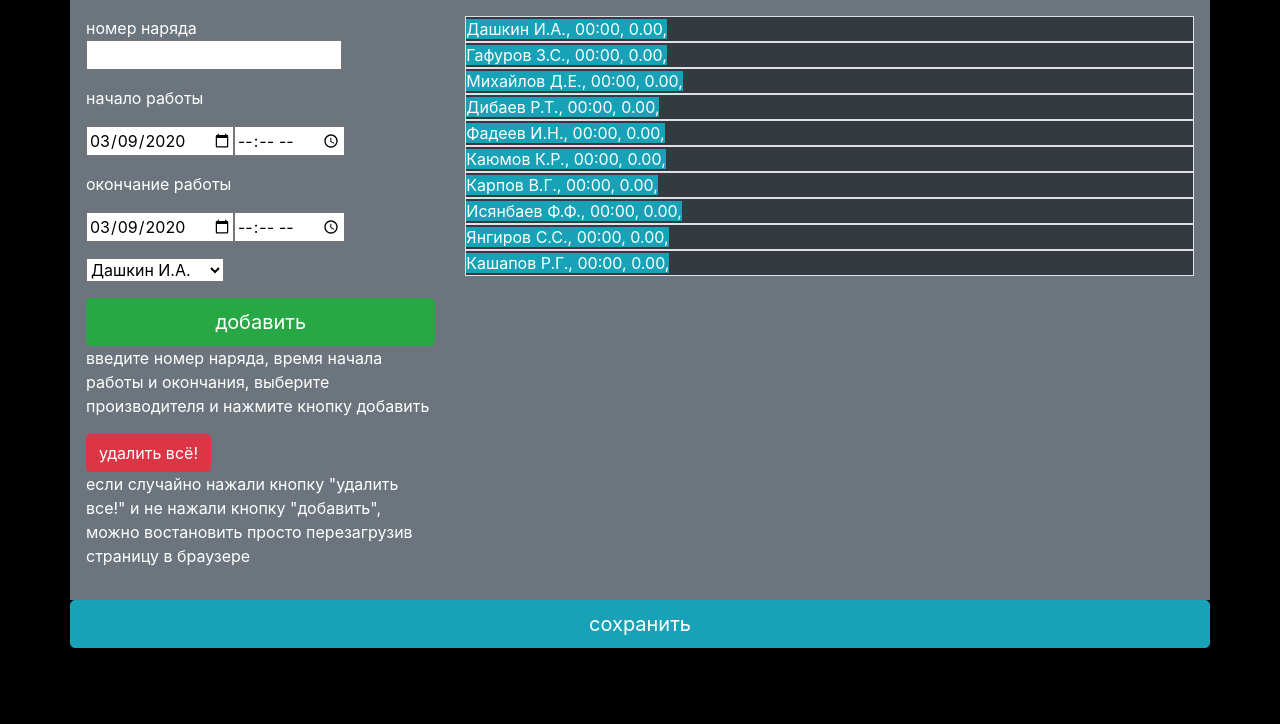
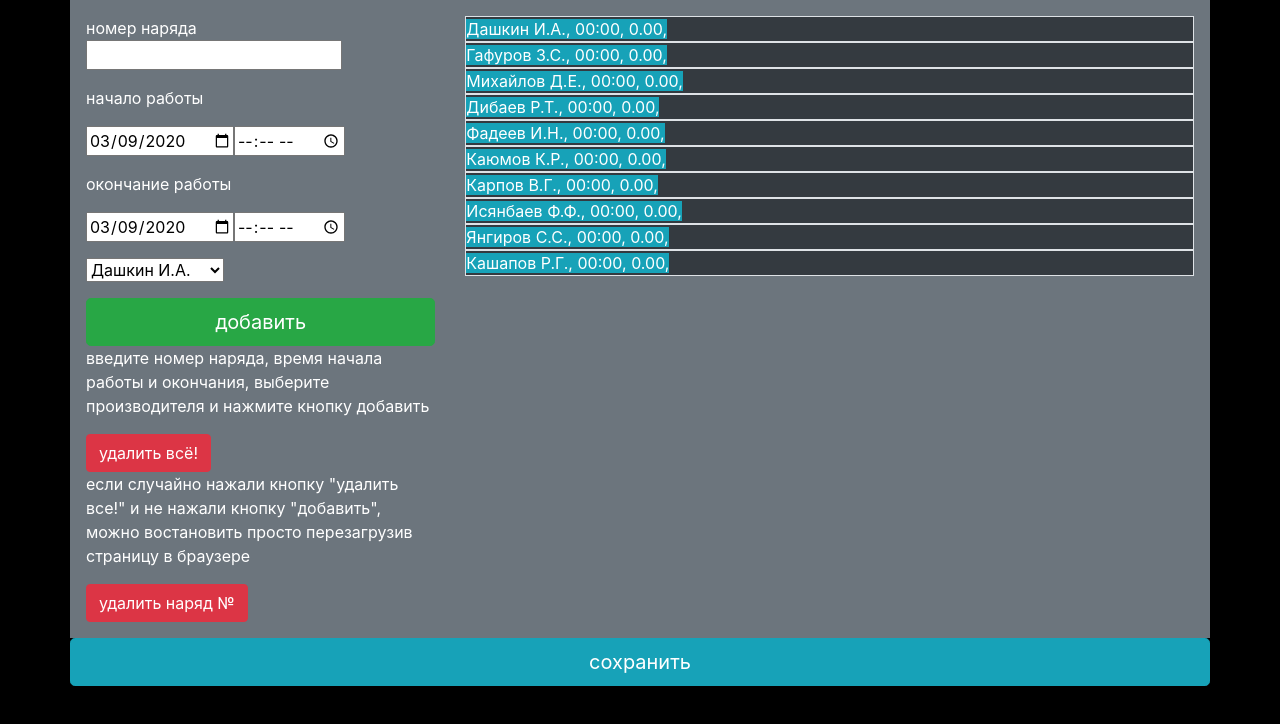
Before and after one commit to ilgizDashkin/time_nataly, a React (Create React App) app: page / in a window 1280 px wide. Shown: the top 724 px of the page. Built offline with nearby package versions, Linux system fonts and the light colour scheme.

Commit message:
добавил удаление нарядов

```diff
--- a/src/App.js
+++ b/src/App.js
@@ -5,7 +5,7 @@ import TimeElm from './componets/TimeElm'
 import NarydNomer from './componets/NarydName';
 import Proizvod from './componets/Proizvod';
 import Result from './componets/Result';
-import { date_now, pr_names, time_calc, date_format,time_zero_format } from './logic'
+import { date_now, pr_names, time_calc, date_format, time_zero_format } from './logic'
 // import generate from './to_word';
 
 function App() {
@@ -21,7 +21,7 @@ function App() {
   // const [massiv, setState] = useState(pr_massiv)
 
   let init_state = pr_massiv
-// если есть данные в локал сторадже то присваеваем
+  // если есть данные в локал сторадже то присваеваем
   const lastState = localStorage.time_naryd
   if (lastState) {
     // console.log(lastState)
@@ -36,9 +36,9 @@ function App() {
     const date_end = document.getElementById("date_end").value
     const time_start = document.getElementById("time_start").value
     const time_end = document.getElementById("time_end").value
-    const status = document.getElementById("status")
     const selind = document.getElementById('proizv').options.selectedIndex;
     const name = document.getElementById('proizv').options[selind].value;
+    const status = document.getElementById("status")
 
     if (name && nomer && date_start && date_end && time_start && time_end) {
       let [hour_start, minut_start] = time_start.split(":");
@@ -46,7 +46,7 @@ function App() {
       let time_obj = time_calc(date_start, date_end, hour_start, minut_start, hour_end, minut_end)
 
       function insert_data(index) {
-        let nomers = massiv[index].nomers+" дата "+date_format(date_start)+" " +  "№" + nomer +" начало "+hour_start+":"+ minut_start+" окончание "+hour_end+":"+minut_end+ " всего " + time_zero_format(time_obj.hour) + ":" + time_zero_format(time_obj.minutes) + "  ";
+        let nomers = massiv[index].nomers + " дата " + date_format(date_start) + " " + "№" + nomer + " начало " + hour_start + ":" + minut_start + " окончание " + hour_end + ":" + minut_end + " всего " + time_zero_format(time_obj.hour) + ":" + time_zero_format(time_obj.minutes) + "  ";
         let hour = massiv[index].hour + Number(time_obj.hour);
         let minut = massiv[index].minut + Number(time_obj.minutes);
         if (minut >= 60) {
@@ -55,12 +55,12 @@ function App() {
         }
         let hour_part
         minut ? hour_part = (minut / 60).toFixed(2) : hour_part = hour
-        return [nomers, hour, minut, hour_part,hour_start, minut_start, hour_end, minut_end]
+        return [nomers, hour, minut, hour_part, hour_start, minut_start, hour_end, minut_end]
       }
 
       const new_massiv = massiv.map(function (proizv, index) {
         if (proizv.name === name) {
-          [proizv.nomers, proizv.hour, proizv.minut, proizv.hour_part,proizv.hour_start,proizv.minut_start, proizv.hour_end, proizv.minut_end] = insert_data(index)
+          [proizv.nomers, proizv.hour, proizv.minut, proizv.hour_part, proizv.hour_start, proizv.minut_start, proizv.hour_end, proizv.minut_end] = insert_data(index)
           status.textContent = `добавлено ${proizv.name} наряд: ${nomer} ${time_obj.hour}:${time_obj.minutes}`
         }
         return proizv
@@ -77,9 +77,97 @@ function App() {
     setState(pr_massiv)
   }
 
-  function dateChange(){
+  function dateChange() {
     const date_start = document.getElementById("date_start").value
-    document.getElementById("date_end").value=date_start
+    document.getElementById("date_end").value = date_start
+  }
+
+  function del_naryd() {
+    // эта функция удаляет наряд если введены номер наряда и имя производителя
+    const status = document.getElementById("status")
+    const nomer = document.getElementById("nomer").value
+    const selind = document.getElementById('proizv').options.selectedIndex;
+    const name = document.getElementById('proizv').options[selind].value;
+    const nomer_naryd = '№' + nomer
+    let del_hour = 0//время которое надо удалить
+    let del_minut = 0
+
+    if (name && nomer) {
+      console.log(massiv[selind])
+      console.log(massiv[selind].nomers)
+      const arr_nomers = massiv[selind].nomers.split('дата')//создаем массив деля текст по разделителю слова " дата "
+      console.log(`массив нарядов до удаления = ${arr_nomers}`)
+      if (arr_nomers.length) {
+        arr_nomers.shift()//нужно сместится относительно пустого элемента
+        console.log(`длинна массива нарядов = ${arr_nomers.length} ${arr_nomers}`)
+        let del_index_naryd = 0//индекс наряда который надо удалить
+        arr_nomers.forEach((element, index) => {
+          console.log(`номер наряда для удаления ${nomer_naryd}`)
+          if (element.search(nomer_naryd) !== -1) {
+            console.log('содержит номер наряда' + element + index)
+            let vsego = element.match(/ всего \S+/)[0].replace(/ всего /, '')
+            console.log('vsego ' + vsego)
+            del_index_naryd = index
+            console.log(`массив нарядов до удаления = ${arr_nomers}`)
+            arr_nomers.splice(del_index_naryd, 1)
+            console.log(`массив нарядов после удаления = ${arr_nomers}`)
+            let arr_vsego = vsego.split(':')
+            console.log('arr_vsego ' + arr_vsego[0])
+            del_hour = arr_vsego[0]
+            del_minut = arr_vsego[1]
+            console.log('удалить часов ' + del_hour)
+            console.log('удалить минут ' + del_hour)
+          }
+        }
+        )
+        if (del_hour || del_minut) {
+          // использую метод map для преобразования массива так как только этот метод возвращает новый преобразованный  массив а не forEach!!!!!!!!!
+          massiv[selind].nomers = arr_nomers.map((element, index) => {
+            return ` дата ${element}`
+          }).join('')
+
+          console.log(`massiv[selind].nomers= ${massiv[selind].nomers}`)
+
+          console.log(`выполнено условие время удаления ${del_hour} ${del_minut}  массив nomers =${massiv[selind]}`)
+          massiv[selind].hour = Number(massiv[selind].hour) - Number(del_hour);
+          massiv[selind].minut = Number(massiv[selind].minut) - Number(del_minut);
+          if (massiv[selind].minut < 0) {
+            massiv[selind].hour -= 1;
+            massiv[selind].minut += 60;
+          }
+
+          massiv[selind].minut ? massiv[selind].hour_part = (massiv[selind].minut / 60).toFixed(2) : massiv[selind].hour_part = massiv[selind].hour
+
+          function insert_data(index) {
+            let nomers = massiv[index].nomers
+            let hour = massiv[index].hour
+            let minut = massiv[index].minut
+            let hour_part = massiv[index].hour_part
+            let hour_start = massiv[index].hour_start
+            let minut_start = massiv[index].minut_start
+            let hour_end = massiv[index].hour_end
+            let minut_end = massiv[index].minut_end
+            return [nomers, hour, minut, hour_part, hour_start, minut_start, hour_end, minut_end]
+          }
+
+          const new_massiv = massiv.map(function (proizv, index) {
+            if (proizv.name === name) {
+              [proizv.nomers, proizv.hour, proizv.minut, proizv.hour_part, proizv.hour_start, proizv.minut_start, proizv.hour_end, proizv.minut_end] = insert_data(index)
+              status.textContent = `удалено ${name} наряд: ${nomer} ${del_hour}:${del_minut}`
+            }
+            return proizv
+          })
+          // устанавливаем новый массив в стайте
+          setState(new_massiv)
+          // console.log(new_massiv);
+          localStorage.time_naryd = JSON.stringify(new_massiv);//сохраняем стейт в локалсторадже
+        }
+
+      }
+
+    } else {
+      alert('введите номер наряда и выберите производителя с этим номером')
+    }
   }
 
   return (
@@ -87,13 +175,14 @@ function App() {
       <div className="row ">
         <div className="col-md-4 ">
           <NarydNomer />
-          <TimeElm timeName="начало работы" idName="start" date_now={date_now} onChange={dateChange}/>
+          <TimeElm timeName="начало работы" idName="start" date_now={date_now} onChange={dateChange} />
           <TimeElm timeName="окончание работы" idName="end" date_now={date_now} />
           <Proizvod />
           <button id="add_button" className="btn btn-success btn-lg btn-block" onClick={enter} >добавить</button>
           <p id="status">введите номер наряда, время начала работы и окончания, выберите производителя и нажмите кнопку добавить</p>
           <button id="del_button" className="btn btn-danger " onClick={del_all} >удалить всё!</button>
           <p>если случайно нажали кнопку "удалить все!" и не нажали кнопку "добавить", можно востановить просто перезагрузив страницу в браузере</p>
+          <button id="del_naryd" className="btn btn-danger " onClick={del_naryd} >удалить наряд №</button>
         </div>
         <div className="col-md-8">
           <Result result_massiv={massiv} />
```
